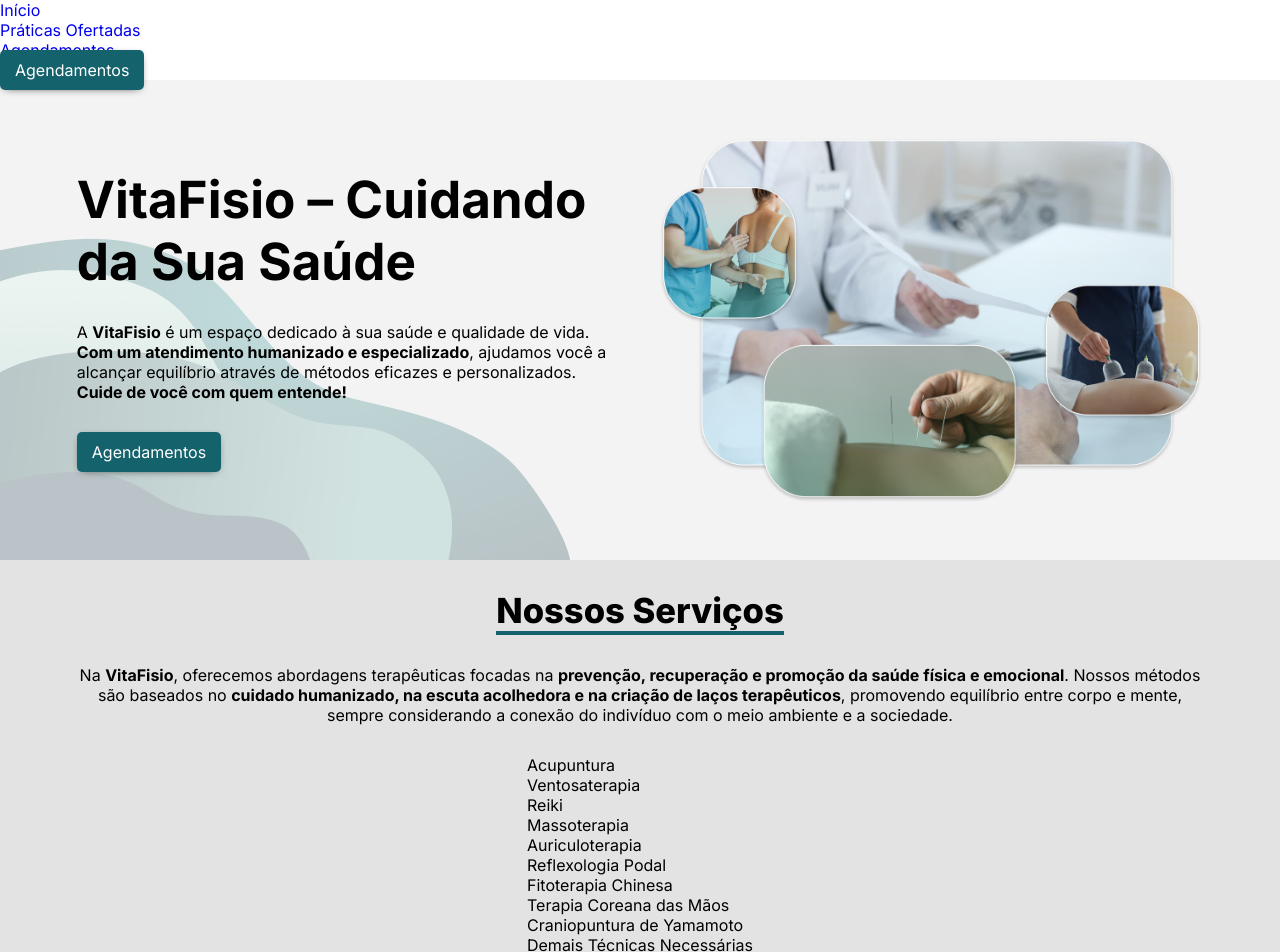
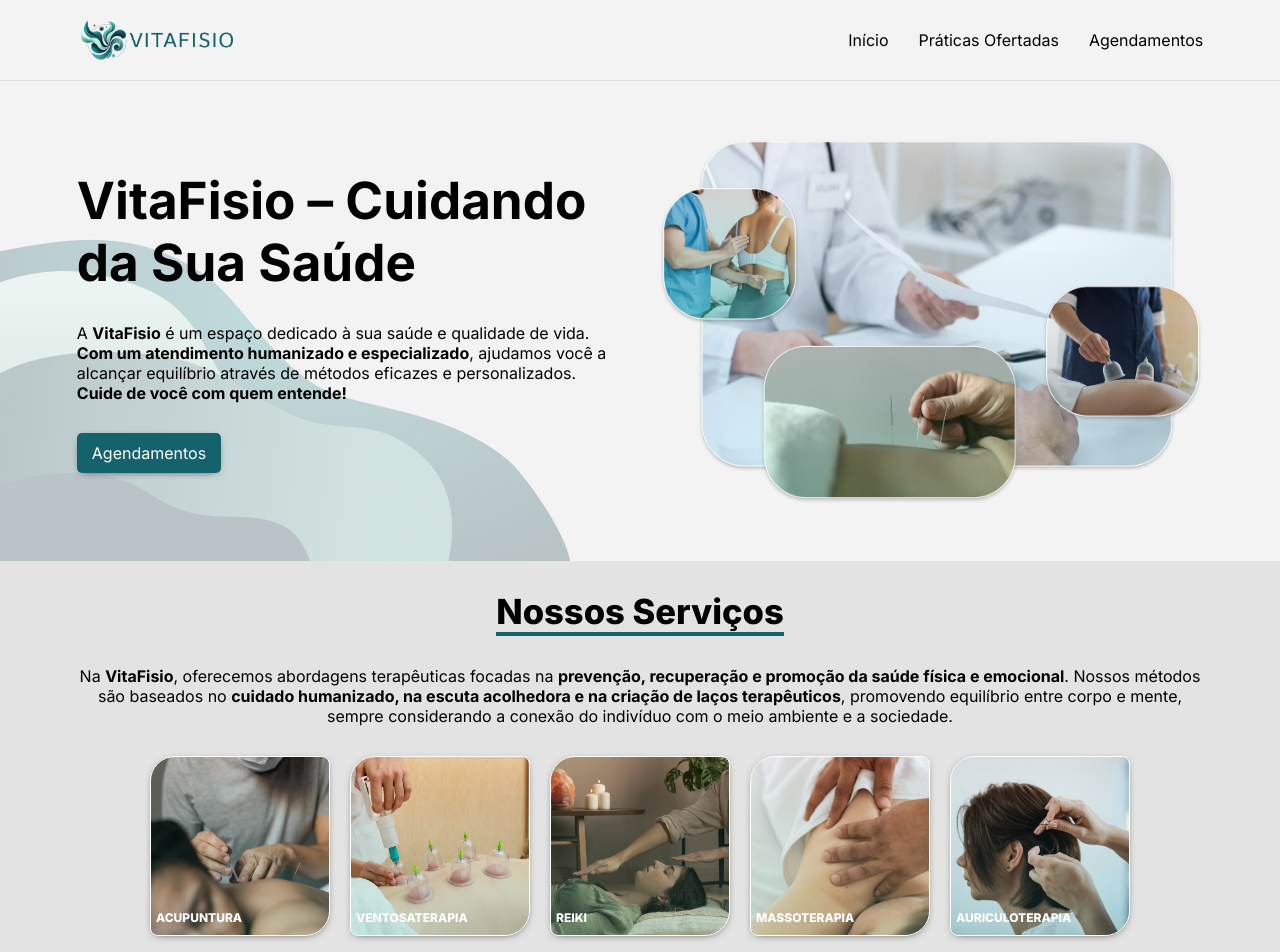
Before and after one commit to DuqueCode/VitaFisio, a plain HTML site: page index.html in a window 1280 px wide. Shown: the top 952 px of the page. Drawn offline with nearby package versions, Linux system fonts and the light colour scheme.

Commit message:
fix: add css components imports in main.css

```diff
--- a/assets/styles/main.css
+++ b/assets/styles/main.css
@@ -1 +1,6 @@
 @import url('base.css');
+@import url('components/formModal.css');
+@import url('components/header.css');
+@import url('components/footer.css');
+@import url('components/practiceIcons.css');
+@import url('components/scrollbar.css');
```
